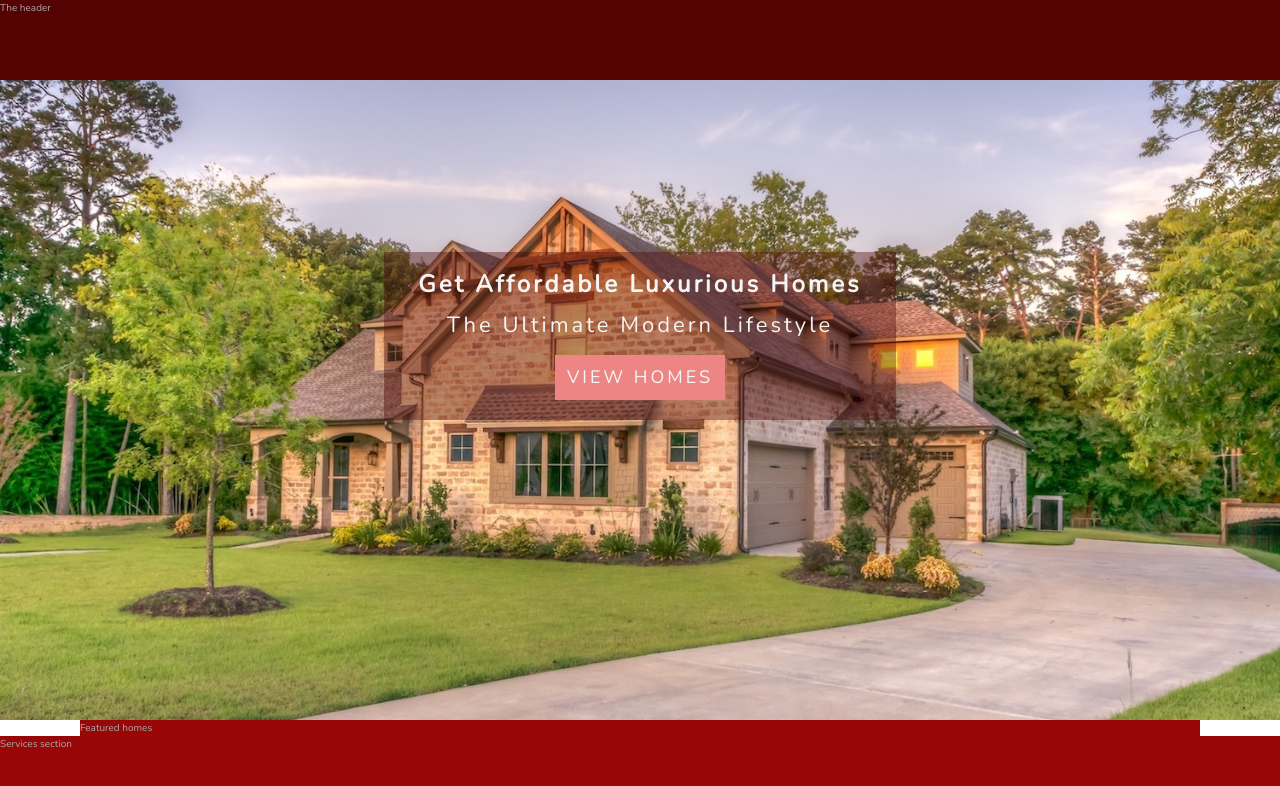
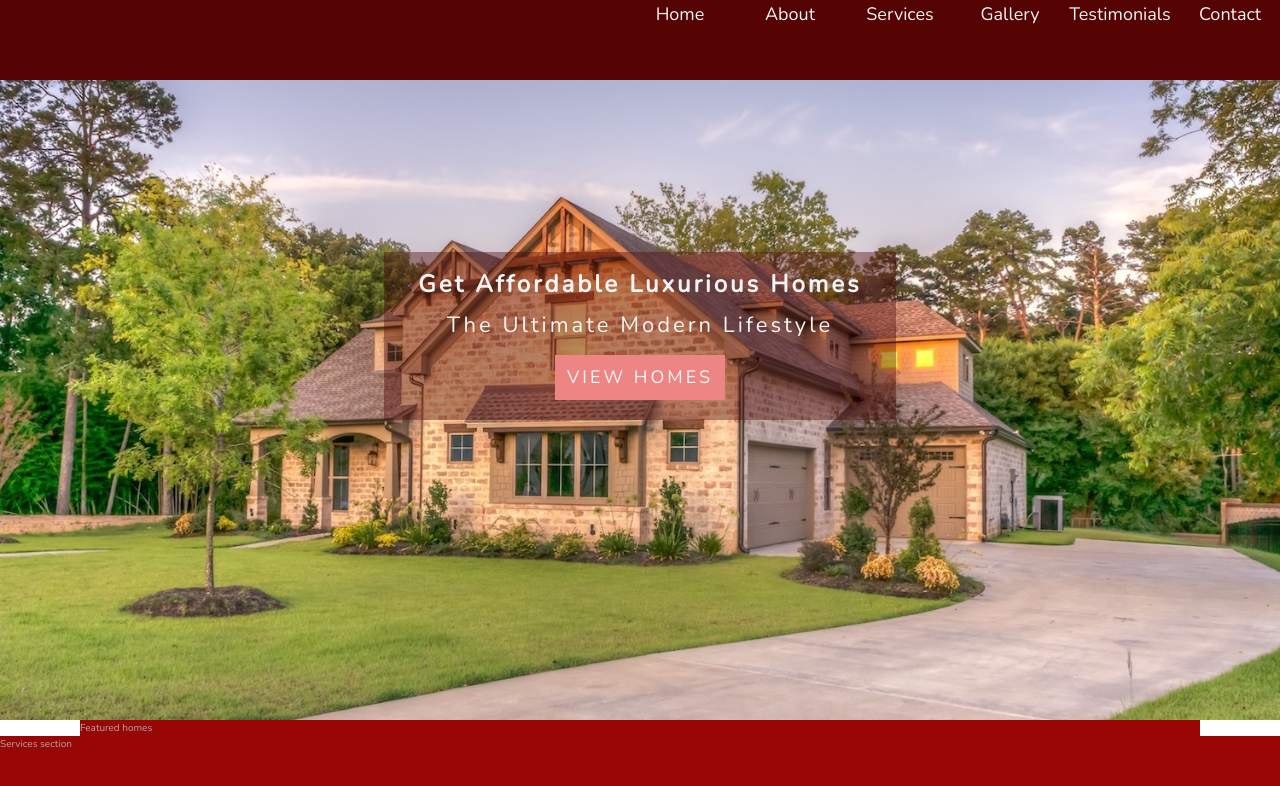
Before and after one commit to francis-mwas/RealtorAppTemplates, a website: page index.html in a window 1280 px wide. Shown: the top 786 px of the page. Drawn offline with nearby package versions, Linux system fonts and the light colour scheme.

Commit message:
Started adding navbar

```diff
--- a/index.html
+++ b/index.html
@@ -12,17 +12,29 @@
     <div class="container">
         <!--Header-->
         <header class="header">
-            <!-- <div class="navbar">
+
+            <!-- <img class="nav__logo--img" src="./img/logo.png" width="400" height="400"/> -->
+
                 <ul class="nav">
-                    <li class="nav__item"><a href="#" class="nav__link">Home</a></li>
-                    <li class="nav__item"><a href="#" class="nav__link">About</a></li>
-                    <li class="nav__item"><a href="#" class="nav__link">Services</a></li>
-                    <li class="nav__item"><a href="#" class="nav__link">Gallery</a></li>
-                    <li class="nav__item"><a href="#" class="nav__link">Testimonials</a></li>
-                    <li class="nav__item"><a href="#" class="nav__link">Contact</a></li>
+                    <li class="nav__item">
+                        <a href="#" class="nav__link">Home</a>
+                    </li>
+                    <li class="nav__item">
+                        <a href="#" class="nav__link">About</a>
+                    </li>
+                    <li class="nav__item">
+                        <a href="#" class="nav__link">Services</a>
+                    </li>
+                    <li class="nav__item">
+                        <a href="#" class="nav__link">Gallery</a>
+                    </li>
+                    <li class="nav__item">
+                        <a href="#" class="nav__link">Testimonials</a>
+                    </li>
+                    <li class="nav__item">
+                        <a href="#" class="nav__link">Contact</a>
+                    </li>
                 </ul>
-            </div> -->
-            The header
         </header>
         <div class="banner">
             <div class="banner__hero">
--- a/sass/_base.scss
+++ b/sass/_base.scss
@@ -16,6 +16,8 @@ $color-grey-dark-2: #f15f5f;
 $font-primary: 'Nunito', sans-serif;
 // $font-primary: Verdana, Geneva, Tahoma, sans-serif;
 $font-display: 'Josefin Sans', sans-serif;
+$font-color-1: whitesmoke;
+
 
 h1 {
   font-size: 2.4em;
--- a/sass/_header.scss
+++ b/sass/_header.scss
@@ -3,3 +3,31 @@
 
     grid-column: full-start / full-end;
 }
+
+.nav{
+    list-style: none;
+    display: grid;
+
+    grid-template-columns: repeat(6,  10rem);
+    justify-content: end;
+    justify-items: center;
+    gap: 1rem;
+
+    &__logo{
+
+
+        &--img{
+            width: 20rem;
+            height: 15rem;
+        }
+    }
+
+
+    &__link:link,
+    &__link:visited{
+        font-size: 1.8rem;
+        color: $font-color-1;
+        text-decoration: none;
+    }
+
+}
```
Also changed, not shown: css/style.css, img/logo.png (added).
